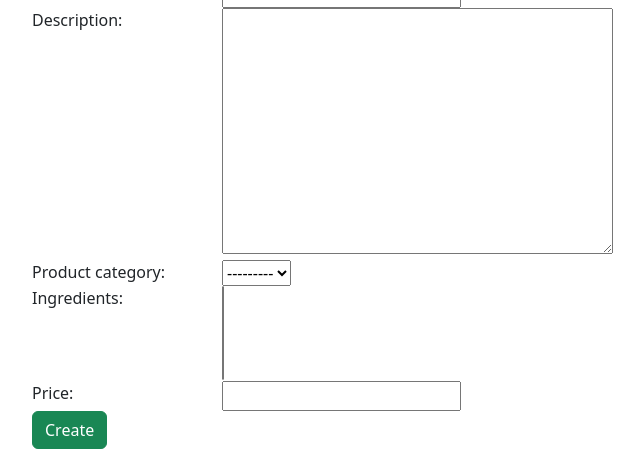
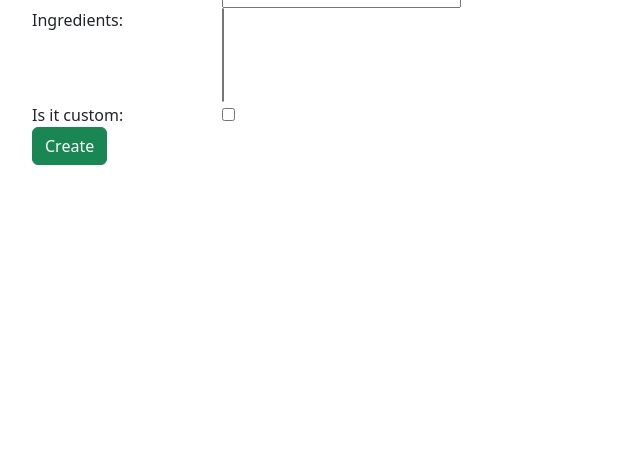
Before and after one commit to vera-ab/pizza-app, a Django app: page /custom-pizza/ in a window 1280 px wide. Shown: the part 420-869 px from the top of the page, without its empty margins (50-694 px from the left). After the commit the page ends 585 px from the top, so only its background shows below. Run offline with Django 4.2, Linux system fonts and the light colour scheme; data that the repository does not hold is empty.

Commit message:
Add templates and CreateView and FormView

```diff
--- a/pizza/admin.py
+++ b/pizza/admin.py
@@ -1,8 +1,7 @@
 from django.contrib import admin
-from .models import Pizza, Ingredient, Category, Order
+from .models import Pizza, Ingredient, Order
 
 
 admin.site.register(Pizza)
 admin.site.register(Ingredient)
-admin.site.register(Category)
 admin.site.register(Order)
--- a/pizza/models.py
+++ b/pizza/models.py
@@ -1,13 +1,13 @@
 from django.contrib.auth import get_user_model
 from django.db import models
 from django.utils.translation import gettext_lazy as _
+
 
 User = get_user_model()
 
 
 class Ingredient(models.Model):
     title = models.CharField(max_length=255)
-    description = models.TextField()
 
     def __str__(self):
         return self.title
@@ -15,30 +15,22 @@ class Ingredient(models.Model):
 
 class Pizza(models.Model):
     title = models.CharField(max_length=255)
-    description = models.TextField()
-    category = models.ForeignKey("Category", verbose_name=_("Product category"), blank=False, null=False, related_name="product_category", on_delete=models.PROTECT)
+    description = models.TextField(blank=True, null=False)
     ingredients = models.ManyToManyField(Ingredient, related_name='pizza_Ingredient')
-    price = models.FloatField(verbose_name=_("Price"), blank=False, null=False)
+    price = models.FloatField(verbose_name=_("Price"), blank=True, null=False, default=50.0)
+    is_custom = models.BooleanField(verbose_name=_("Is it custom"), blank=False, null=False)
 
     def __str__(self):
         return self.title
 
 
-class Category(models.Model):
-    title = models.CharField(verbose_name=_("Category title"), max_length=255, blank=False, null=False)
-
-    class Meta:
-        verbose_name = _("Category")
-        verbose_name_plural = _("Categories")
-
-    def __str__(self):
-        return f"{self.title}"
-
-
 class Order(models.Model):
     date_time = models.DateTimeField(verbose_name=_("Order date and time"), auto_now_add=True)
     pizza = models.ForeignKey("Pizza", verbose_name=_("Order pizza"), blank=False, null=False, related_name="sale_product", on_delete=models.PROTECT)
-    price = models.FloatField(verbose_name=_("Price"), blank=False, null=False)
+    price = models.FloatField(verbose_name=_("Price"), blank=True, null=False, default=50.0)
+    phone_number = models.CharField(null=False, blank=False, unique=True,help_text='Contact phone number', max_length=20)
+    name = models.CharField(null=False, blank=True, unique=False,help_text='Contact name', max_length=255)
+    comments = models.TextField(blank=True, null=False)
 
     class Meta:
         verbose_name = _("Order")
--- a/pizza/templates/header.html
+++ b/pizza/templates/header.html
@@ -10,6 +10,12 @@
         <li class="nav-item">
           <a class="nav-link" href="{% url 'pizza:custom-pizza' %}">Custom pizza</a>
         </li>
+          <li class="nav-item">
+          <a class="nav-link" href="{% url 'pizza:custom-pizza-list' %}">List</a>
+        </li>
+          <li class="nav-item">
+          <a class="nav-link" href="">Order</a>
+        </li>
       </ul>
     </div>
   </div>
--- a/pizza/urls.py
+++ b/pizza/urls.py
@@ -1,13 +1,11 @@
-from django.urls import path, include
-from .views import index, PizzaList, CustomCreateView
+from django.urls import path
+from .views import PizzaList, CustomCreateView, CustomPizzaList, OrderCreateView
 
 app_name = 'pizza'
 
 urlpatterns = [
-    #path("admin/", admin.site.urls),
     path("", PizzaList.as_view(), name="pizza-list"),
     path('custom-pizza/', CustomCreateView.as_view(), name="custom-pizza"),
-    #path("", include("products.urls", namespace="products")),
-    #path('accounts/', include(('django.contrib.auth.urls', 'accounts'), namespace="accounts")),
-    #path('auth/', include('authentication.urls', namespace="auth")),
+    path('custom-pizza-list/', CustomPizzaList.as_view(), name="custom-pizza-list"),
+    path('order-create/', OrderCreateView.as_view(), name="order-create"),
 ]
--- a/pizza/views.py
+++ b/pizza/views.py
@@ -1,15 +1,18 @@
-from django.http import HttpResponse
+from django.http import HttpResponse, HttpResponseRedirect
 from django.shortcuts import redirect, render
 from django.urls import reverse_lazy
-from django.views.generic import CreateView, TemplateView
+from django.views.generic import CreateView, TemplateView, FormView
+from django.http import HttpResponseRedirect
+from django.urls import reverse
 
-from .models import Pizza, Category, Ingredient, Order
+from .forms import OrderForm
+from .models import Pizza, Ingredient, Order
+
 
 # Create your views here.
 def index(request):
     pizzas = Pizza.objects.all()
     ing = Ingredient.objects.all()
-    cats = Category.objects.all()
     return render(request, 'index.html', context={'pizzas': pizzas, 'ingrid': ing})
 
 
@@ -18,20 +21,43 @@ class PizzaList(TemplateView):
 
     def get_context_data(self, **kwargs):
         context = super().get_context_data(**kwargs)
-        pizzas = Pizza.objects.all()
+        pizzas_all = Pizza.objects.all()
+        pizzas = pizzas_all.filter(is_custom=False)
         return {'pizzas': pizzas}
 
 
 class CustomCreateView(CreateView):
     model = Pizza
-    fields = '__all__'
+    fields = ['title', 'ingredients', 'is_custom', ]
     template_name = 'custom-pizza.html'
 
     def form_valid(self, form):
         product = form.save(commit=False)
         product.save()
         form.save_m2m()
-        return redirect('/')
+        return redirect('/custom-pizza-list/')
 
     def get_success_url(self):
-        return reverse_lazy('/')
+        return reverse_lazy('/custom-pizza-list/')
+
+
+class CustomPizzaList(TemplateView):
+    template_name = "custom-pizza-list.html"
+
+    def get_context_data(self, **kwargs):
+        context = super().get_context_data(**kwargs)
+        pizzas_all = Pizza.objects.all()
+        pizzas = pizzas_all.filter(is_custom=True)
+        return {'pizzas': pizzas}
+
+
+class OrderCreateView(FormView):
+    form_class = OrderForm
+    template_name = 'order-create.html'
+    success_url = "/"
+
+    def form_valid(self, form):
+        product = form.save(commit=False)
+        product.save()
+        form.save_m2m()
+        return super().form_valid(form)
--- a/settings.py
+++ b/settings.py
@@ -40,6 +40,7 @@ INSTALLED_APPS = [
     'django.contrib.staticfiles',
 
     'pizza',
+    #'phone_field',
 ]
 
 MIDDLEWARE = [
```
Also changed, not shown: pizza/forms.py (added, +8 -0 lines), pizza/templates/custom-pizza copy.html (deleted, +0 -31 lines), pizza/templates/custom-pizza-list.html (added, +27 -0 lines), pizza/templates/order-create.html (added, +32 -0 lines), pizza/migrations/0002_remove_ingredient_description_remove_pizza_category_and_more.py (added), pizza/migrations/0003_alter_pizza_description_alter_pizza_price.py (added), pizza/migrations/0004_alter_pizza_price.py (added), pizza/migrations/0005_order_comments_order_name_order_phone_number_and_more.py (added).
